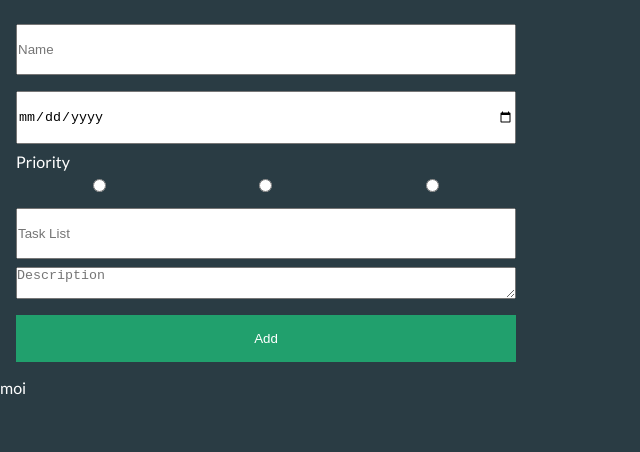
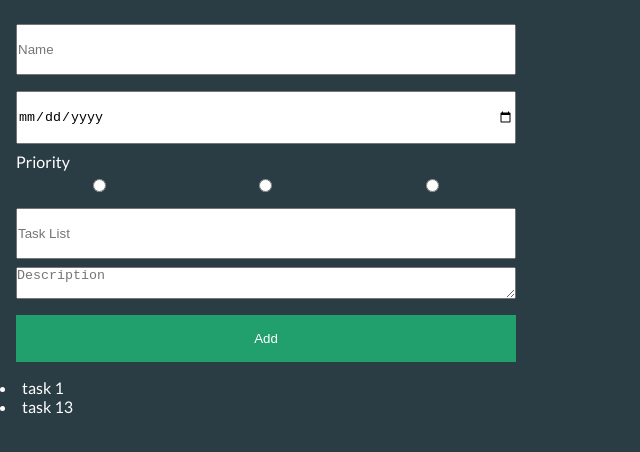
Before and after one commit to Muiqqq/Deadline-App-Frontend, a React (Create React App) app in the folder deadline-app/: page / in a window 1280 px wide. Shown: the top 452 px of the page, without its empty margins (0-640 px from the left). Built offline with nearby package versions, Linux system fonts and the light colour scheme.

Commit message:
Initial commit of first components. Contains bugs.
TodoForm, Todo, Todolist components added. Does not
work as intended yet.

```diff
--- a/deadline-app/src/App.js
+++ b/deadline-app/src/App.js
@@ -1,19 +1,35 @@
-import React, { useState } from 'react';
+import React from 'react';
 import './scss/Main.scss';
 // Import components
 import TodoForm from './components/TodoForm';
 import TodoList from './components/Todolist';
 
-function App() {
-  const [inputName, setInputName] = useState('');
-  return (
-    <div className='app'>
-      <div className='form'>
-        <TodoForm />
+class App extends React.Component {
+  constructor(props) {
+    super(props);
+    this.state = {
+      todos: [{ name: 'task 1', date: 'dfs' }, { name: 'task 13' }],
+    };
+    this.handleSubmit = this.handleSubmit.bind(this);
+  }
+
+  handleSubmit = (todo) => {
+    const temp = { ...this.state };
+    temp.todos.push(todo);
+    this.setState({ todos: temp });
+    console.log(this.state.todos);
+  };
+
+  render() {
+    return (
+      <div className='app'>
+        <div className='form'>
+          <TodoForm onFormSubmit={this.handleSubmit} />
+        </div>
+        <TodoList todos={this.state.todos} />
       </div>
-      <TodoList />
-    </div>
-  );
+    );
+  }
 }
 
 export default App;
--- a/deadline-app/src/components/Todo.js
+++ b/deadline-app/src/components/Todo.js
@@ -1,7 +1,7 @@
 import React from 'react';
 
-const Todo = () => {
-  return <div>moi</div>;
+const Todo = ({ todo }) => {
+  return <li>{todo}</li>;
 };
 
 export default Todo;
--- a/deadline-app/src/components/TodoForm.js
+++ b/deadline-app/src/components/TodoForm.js
@@ -1,47 +1,4 @@
 import React from 'react';
-
-// const Form = () => {
-//   const getInput = (e) => {
-//     console.log(e.target.value);
-//   };
-
-//   const handleSubmit = (e) => {
-//     e.preventDefault();
-//   };
-//   return (
-//     <form>
-//       <input
-//         onChange={getInput}
-//         className='input-name'
-//         type='text'
-//         placeholder='Name'
-//       />
-//       <input
-//         onChange={getInput}
-//         className='input-date'
-//         type='date'
-//         placeholder='Date'
-//       />
-//       <label>
-//         Priority
-//         <div id='priority'>
-//           <input type='radio' id='low' name='priority' />
-//           <input type='radio' id='medium' name='priority' />
-//           <input type='radio' id='high' name='priority' />
-//         </div>
-//       </label>
-//       <input className='input-list' type='text' placeholder='Task List' />
-//       <textarea
-//         className='input-description'
-//         type='text'
-//         placeholder='Description'
-//       />
-//       <button className='form-button' type='submit'>
-//         Add
-//       </button>
-//     </form>
-//   );
-// };
 
 class TodoForm extends React.Component {
   constructor(props) {
@@ -70,7 +27,15 @@ class TodoForm extends React.Component {
 
   submitHandler(e) {
     e.preventDefault();
-    console.log(this.state);
+    if (this.state.name === '') return;
+    this.props.onFormSubmit(this.state);
+    this.setState({
+      name: '',
+      date: '',
+      priority: '3',
+      list: '',
+      description: '',
+    });
   }
 
   render() {
--- a/deadline-app/src/components/Todolist.js
+++ b/deadline-app/src/components/Todolist.js
@@ -1,16 +1,12 @@
-import React, { useState } from 'react';
-
+import React from 'react';
 // Import components
 import Todo from './Todo';
 
-const TodoList = () => {
-  return (
-    <div className='list-container'>
-      <ul>
-        <Todo />
-      </ul>
-    </div>
-  );
+const TodoList = ({ todos }) => {
+  const todoItem = todos.map((todo, index) => {
+    return <Todo key={index} todo={todo.name} />;
+  });
+  return <div>{todoItem}</div>;
 };
 
 export default TodoList;
```
